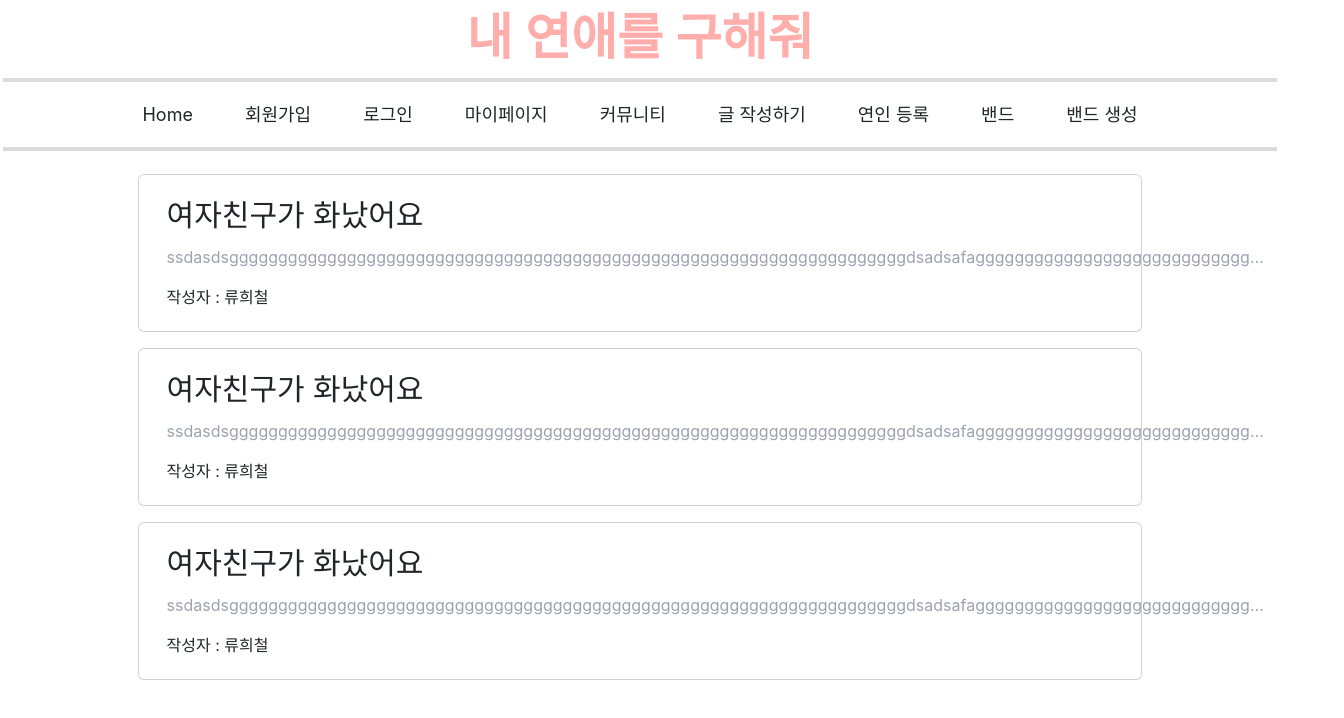
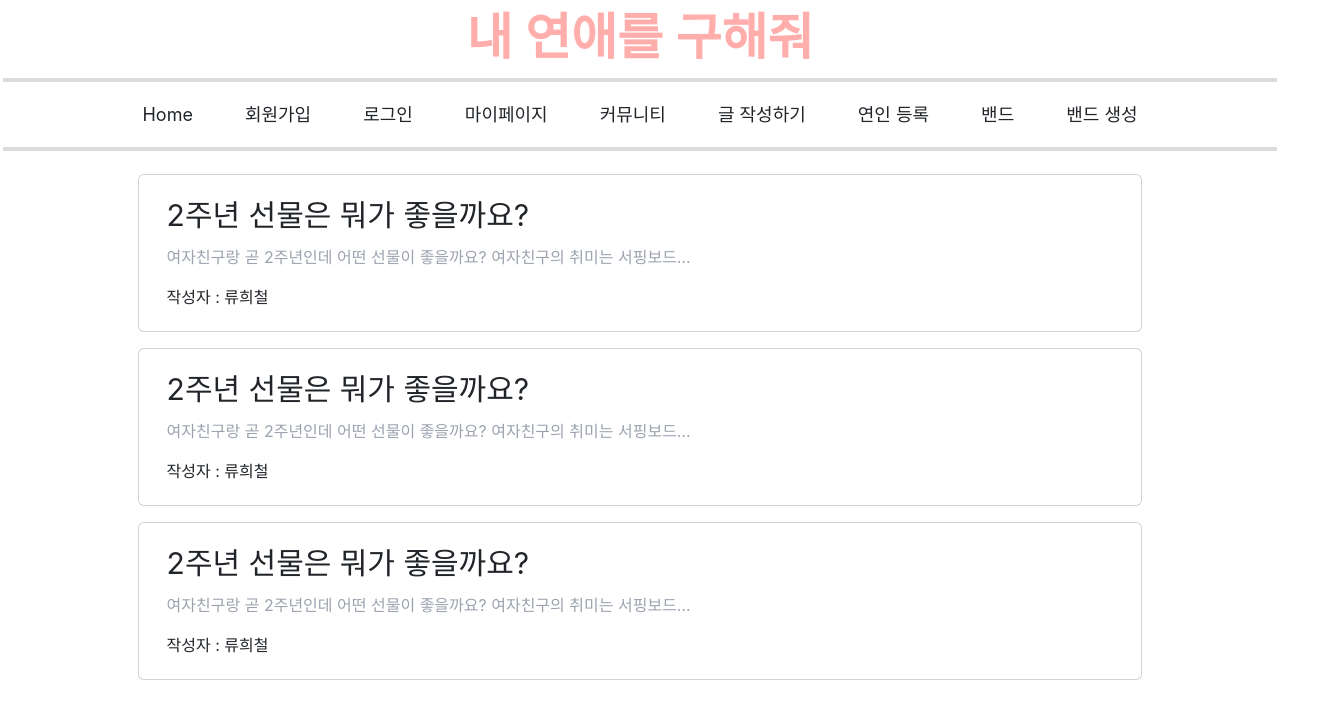
Before and after one commit to juknow/bestlove_front, a React (Create React App) app: page /community in a window 1280 px wide. Shown: the top 718 px of the page, 1344 px wide, since content can reach past the window. Built offline with nearby package versions, Linux system fonts and the light colour scheme; a web font is replaced by a local one.

Commit message:
Update CommunityCard.jsx

```diff
--- a/src/components/CommunityCard.jsx
+++ b/src/components/CommunityCard.jsx
@@ -8,10 +8,10 @@ export default function CommunityCard() {
     <>
       <button className="card w-[80%] mb-3 btn btn-light" onClick={handleClick}>
         <div className="card-body">
-          <h5 className="card-title text-3xl text-start">여자친구가 화났어요</h5>
+          <h5 className="card-title text-3xl text-start">2주년 선물은 뭐가 좋을까요?</h5>
           <div className="h-1"></div>
           <p className="text-start line-clamp-1 text-gray-400 w-[95%]">
-            ssdasdsgggggggggggggggggggggggggggggggggggggggggggggggggggggggggggggggggggggdsadsafagggggggggggggggggggggggggggggggggggg
+            여자친구랑 곧 2주년인데 어떤 선물이 좋을까요? 여자친구의 취미는 서핑보드입니다.
           </p>
           <div className="h-4"></div>
           <p className="text-start">작성자 : 류희철</p>
```
